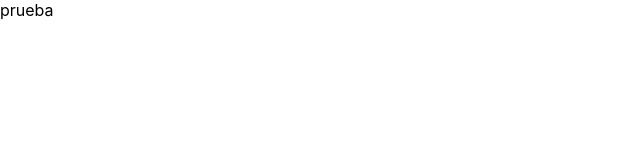
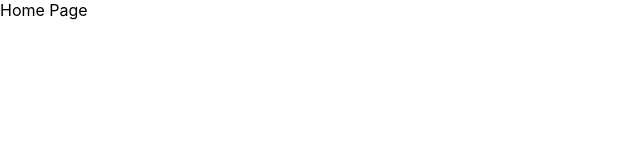
Before and after one commit to Mmalonn/mern-context-api, a React (Create React App) app in the folder client/: page / in a window 1280 px wide. Shown: the top 160 px of the page, without its empty margins (0-640 px from the left). Built offline with nearby package versions, Linux system fonts and the light colour scheme.

Commit message:
creadas las rutas con el browser Router

```diff
--- a/client/src/App.js
+++ b/client/src/App.js
@@ -1,11 +1,15 @@
 import { PostForm, HomePage, NotFoundPage } from "./pages/index";
-
+import {Routes, Route} from "react-router-dom"
 
 
 
 function App() {
   return (
-    <div>prueba</div>
+    <Routes>
+      <Route path="/" element={<HomePage />}></Route>
+      <Route path="/new" element={<PostForm />}></Route>
+      <Route path="*" element={<NotFoundPage />}></Route>
+    </Routes>
   )
 }
 
--- a/client/src/index.js
+++ b/client/src/index.js
@@ -4,10 +4,14 @@ import './index.css';
 import App from './App';
 import reportWebVitals from './reportWebVitals';
 
+import { BrowserRouter } from 'react-router-dom';
+
 const root = ReactDOM.createRoot(document.getElementById('root'));
 root.render(
   <React.StrictMode>
-    <App />
+    <BrowserRouter>
+      <App />
+    </BrowserRouter>
   </React.StrictMode>
 );
 
```
